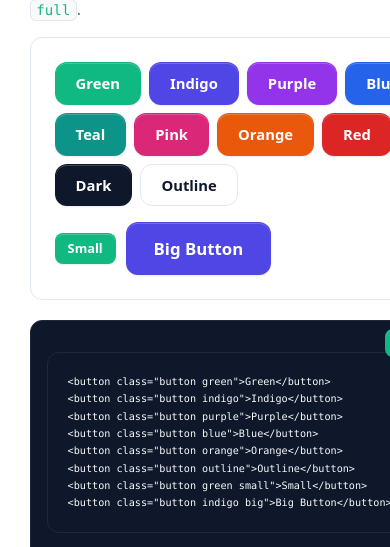
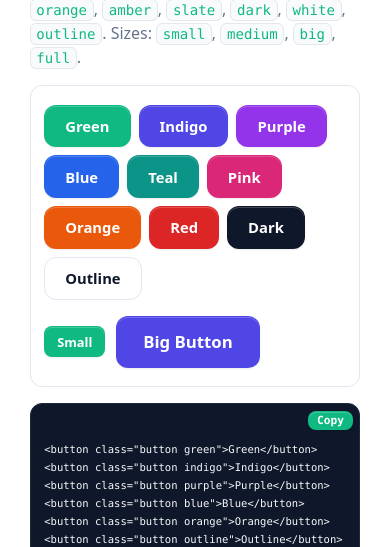
Before and after one commit to Kendenor/SaloneUI, a website: page docs/components.html in a window 390 px wide. Shown: the part 553-1100 px from the top of the page. Drawn offline with Linux system fonts and the light colour scheme.

Commit message:
Fix mobile code-box blowout: enforce minmax(0, 1fr) and pin copy button inside phone viewport

```diff
--- a/docs/assets/docs.css
+++ b/docs/assets/docs.css
@@ -1,12 +1,15 @@
 /* ==========================================================================
    SaloneUI Documentation & Mobile Optimization Stylesheet
-   Designed for all devices: Mobile (320px+), Tablet, and Desktop
+   Bulletproof responsive system for Mobile (320px+), Tablet, and Desktop
    ========================================================================== */
 
-/* Universal Mobile Safety: Prevent horizontal blowout */
+/* Universal Mobile Safety: Prevent horizontal blowout across all devices */
 html, body {
   overflow-x: hidden;
   max-width: 100vw;
+  width: 100%;
+  margin: 0;
+  padding: 0;
   -webkit-text-size-adjust: 100%;
 }
 
@@ -30,7 +33,9 @@ html, body {
   overflow-x: auto;
   border: 1px solid #1e293b;
   box-sizing: border-box;
+  width: 100%;
   max-width: 100%;
+  min-width: 0;
 }
 
 .copy-btn {
@@ -40,7 +45,7 @@ html, body {
   padding: 0.35rem 0.75rem;
   font-size: 0.8rem;
   cursor: pointer;
-  z-index: 2;
+  z-index: 5;
 }
 
 /* Unified Navbar Controls */
@@ -199,10 +204,121 @@ html, body {
   border-top: 1px solid var(--salone-surface-border);
 }
 
+/* ==========================================================================
+   Components Page Layout & Code Box Protection
+   ========================================================================== */
+
+.docs-layout {
+  display: grid;
+  grid-template-columns: 260px minmax(0, 1fr);
+  min-height: calc(100vh - 65px);
+  width: 100%;
+  max-width: 100vw;
+  min-width: 0;
+  overflow-x: hidden;
+}
+
+.content-area {
+  padding: 2.5rem 2rem 5rem;
+  max-width: 960px;
+  width: 100%;
+  min-width: 0;
+  box-sizing: border-box;
+  overflow-x: hidden;
+}
+
+.component-box {
+  margin-bottom: 3.5rem;
+  scroll-margin-top: 80px;
+  width: 100%;
+  max-width: 100%;
+  min-width: 0;
+}
+
+.preview-code-grid {
+  display: grid;
+  grid-template-columns: minmax(0, 1fr) minmax(0, 1fr);
+  gap: 1.25rem;
+  align-items: stretch;
+  margin-top: 1rem;
+  width: 100%;
+  max-width: 100%;
+  min-width: 0;
+}
+
+.preview-box {
+  background-color: var(--salone-surface);
+  border: 1px solid var(--salone-surface-border);
+  border-radius: var(--salone-radius);
+  padding: 1.5rem;
+  display: flex;
+  flex-direction: column;
+  justify-content: center;
+  min-height: 140px;
+  width: 100%;
+  max-width: 100%;
+  min-width: 0;
+  box-sizing: border-box;
+  overflow-x: auto;
+  -webkit-overflow-scrolling: touch;
+}
+
+.code-box-small {
+  position: relative;
+  background: #0f172a;
+  color: #f8fafc;
+  border-radius: var(--salone-radius);
+  padding: 2.4rem 1rem 1rem;
+  font-family: var(--salone-font-mono);
+  font-size: 0.82rem;
+  border: 1px solid #1e293b;
+  margin: 0;
+  display: block;
+  width: 100%;
+  max-width: 100%;
+  min-width: 0;
+  box-sizing: border-box;
+  overflow: hidden;
+}
+
+.code-box-small pre {
+  margin: 0;
+  padding: 0;
+  background: transparent;
+  border: none;
+  width: 100%;
+  max-width: 100%;
+  min-width: 0;
+  overflow-x: auto;
+  -webkit-overflow-scrolling: touch;
+  box-sizing: border-box;
+  display: block;
+}
+
+.code-box-small pre code {
+  background: transparent;
+  border: none;
+  padding: 0;
+  color: inherit;
+  font-family: inherit;
+  white-space: pre;
+}
+
+.copy-code-btn {
+  position: absolute;
+  top: 0.5rem;
+  right: 0.5rem;
+  z-index: 10;
+  padding: 0.25rem 0.65rem;
+  font-size: 0.72rem;
+  line-height: 1;
+}
+
 /* Components Page Mobile Picker */
 .mobile-comp-bar {
   display: none;
   margin-bottom: 1.5rem;
+  width: 100%;
 }
 
 .mobile-comp-trigger {
@@ -252,13 +368,53 @@ html, body {
 }
 
 /* ==========================================================================
-   Mobile-First Responsive Adjustments (< 768px & < 480px)
+   Mobile-First Responsive Adjustments (< 900px, < 768px, < 480px)
    ========================================================================== */
+
+@media (max-width: 900px) {
+  .docs-layout {
+    display: block !important;
+    width: 100% !important;
+    max-width: 100vw !important;
+  }
+  .sidebar {
+    display: none !important;
+  }
+  .content-area {
+    padding: 1.25rem 0.85rem 4rem !important;
+    max-width: 100% !important;
+    width: 100% !important;
+  }
+  .preview-code-grid {
+    grid-template-columns: minmax(0, 1fr) !important;
+    gap: 1rem !important;
+    width: 100% !important;
+  }
+  .preview-box {
+    padding: 1.15rem 0.85rem !important;
+    min-height: auto !important;
+  }
+  .code-box-small {
+    padding: 2.25rem 0.85rem 0.85rem !important;
+  }
+  .component-box {
+    margin-bottom: 2.5rem !important;
+  }
+  .mobile-comp-bar {
+    display: block !important;
+  }
+}
 
 @media (max-width: 768px) {
   /* Show hamburger button on mobile */
   .mobile-menu-btn {
     display: inline-flex !important;
+  }
+  .hide-mobile {
+    display: none !important;
+  }
+  .show-mobile {
+    display: block !important;
   }
 
   /* Compact Navbar */
@@ -394,21 +550,6 @@ html, body {
     justify-content: center !important;
   }
 
-  /* Components Page */
-  .mobile-comp-bar {
-    display: block !important;
-  }
-  .sidebar {
-    display: none !important;
-  }
-  .content-area {
-    padding: 1.25rem 0.85rem 3.5rem !important;
-    max-width: 100% !important;
-  }
-  .preview-code-grid {
-    grid-template-columns: 1fr !important;
-  }
-
   /* Footer */
   .footer-grid {
     grid-template-columns: repeat(2, 1fr) !important;
@@ -433,4 +574,34 @@ html, body {
   .footer-grid {
     grid-template-columns: 1fr !important;
   }
+
+  /* Money card on small screens */
+  .money-card {
+    width: 100% !important;
+    max-width: 100% !important;
+    min-height: auto !important;
+    aspect-ratio: auto !important;
+    padding: 1.15rem 1rem !important;
+  }
+  .money-card .card-number {
+    font-size: 0.92rem !important;
+    letter-spacing: 0.12em !important;
+  }
+  .money-card .money-balance {
+    font-size: 1.45rem !important;
+  }
+
+  /* Code boxes padding on extra small phones */
+  .code-box-small {
+    padding: 2.2rem 0.65rem 0.65rem !important;
+  }
+  .code-box-small pre {
+    font-size: 0.75rem !important;
+  }
+  .copy-code-btn {
+    top: 0.4rem !important;
+    right: 0.4rem !important;
+    font-size: 0.7rem !important;
+    padding: 0.2rem 0.5rem !important;
+  }
 }
--- a/docs/components.html
+++ b/docs/components.html
@@ -45,8 +45,12 @@
   <style>
     .docs-layout {
       display: grid;
-      grid-template-columns: 260px 1fr;
+      grid-template-columns: 260px minmax(0, 1fr);
       min-height: calc(100vh - 65px);
+      width: 100%;
+      max-width: 100vw;
+      min-width: 0;
+      overflow-x: hidden;
     }
     .sidebar {
       position: sticky;
@@ -82,17 +86,27 @@
     .content-area {
       padding: 2.5rem 2rem 5rem;
       max-width: 960px;
+      width: 100%;
+      min-width: 0;
+      box-sizing: border-box;
+      overflow-x: hidden;
     }
     .component-box {
       margin-bottom: 3.5rem;
       scroll-margin-top: 80px;
+      width: 100%;
+      max-width: 100%;
+      min-width: 0;
     }
     .preview-code-grid {
       display: grid;
-      grid-template-columns: 1fr 1fr;
+      grid-template-columns: minmax(0, 1fr) minmax(0, 1fr);
       gap: 1.25rem;
       align-items: stretch;
       margin-top: 1rem;
+      width: 100%;
+      max-width: 100%;
+      min-width: 0;
     }
     .preview-box {
       background-color: var(--salone-surface);
@@ -103,38 +117,88 @@
       flex-direction: column;
       justify-content: center;
       min-height: 140px;
+      width: 100%;
+      max-width: 100%;
+      min-width: 0;
+      box-sizing: border-box;
+      overflow-x: auto;
+      -webkit-overflow-scrolling: touch;
     }
     .code-box-small {
       position: relative;
       background: #0f172a;
       color: #f8fafc;
       border-radius: var(--salone-radius);
-      padding: 1.25rem 1rem 1rem;
+      padding: 2.4rem 1rem 1rem;
       font-family: var(--salone-font-mono);
       font-size: 0.82rem;
-      overflow-x: auto;
       border: 1px solid #1e293b;
       margin: 0;
-      display: flex;
-      flex-direction: column;
-      justify-content: center;
+      display: block;
+      width: 100%;
+      max-width: 100%;
+      min-width: 0;
+      box-sizing: border-box;
+      overflow: hidden;
+    }
+    .code-box-small pre {
+      margin: 0;
+      padding: 0;
+      background: transparent;
+      border: none;
+      width: 100%;
+      max-width: 100%;
+      min-width: 0;
+      overflow-x: auto;
+      -webkit-overflow-scrolling: touch;
+      box-sizing: border-box;
+      display: block;
+    }
+    .code-box-small pre code {
+      background: transparent;
+      border: none;
+      padding: 0;
+      color: inherit;
+      font-family: inherit;
+      white-space: pre;
     }
     .copy-code-btn {
       position: absolute;
       top: 0.5rem;
       right: 0.5rem;
-      padding: 0.25rem 0.6rem;
+      z-index: 10;
+      padding: 0.25rem 0.65rem;
       font-size: 0.72rem;
+      line-height: 1;
     }
     @media (max-width: 900px) {
       .docs-layout {
-        grid-template-columns: 1fr;
+        display: block !important;
+        width: 100% !important;
+        max-width: 100vw !important;
       }
       .sidebar {
-        display: none;
+        display: none !important;
+      }
+      .content-area {
+        padding: 1.25rem 0.85rem 4rem !important;
+        max-width: 100% !important;
+        width: 100% !important;
       }
       .preview-code-grid {
-        grid-template-columns: 1fr;
+        grid-template-columns: minmax(0, 1fr) !important;
+        gap: 1rem !important;
+        width: 100% !important;
+      }
+      .preview-box {
+        padding: 1.15rem 0.85rem !important;
+        min-height: auto !important;
+      }
+      .code-box-small {
+        padding: 2.25rem 0.85rem 0.85rem !important;
+      }
+      .component-box {
+        margin-bottom: 2.5rem !important;
       }
     }
 
```
